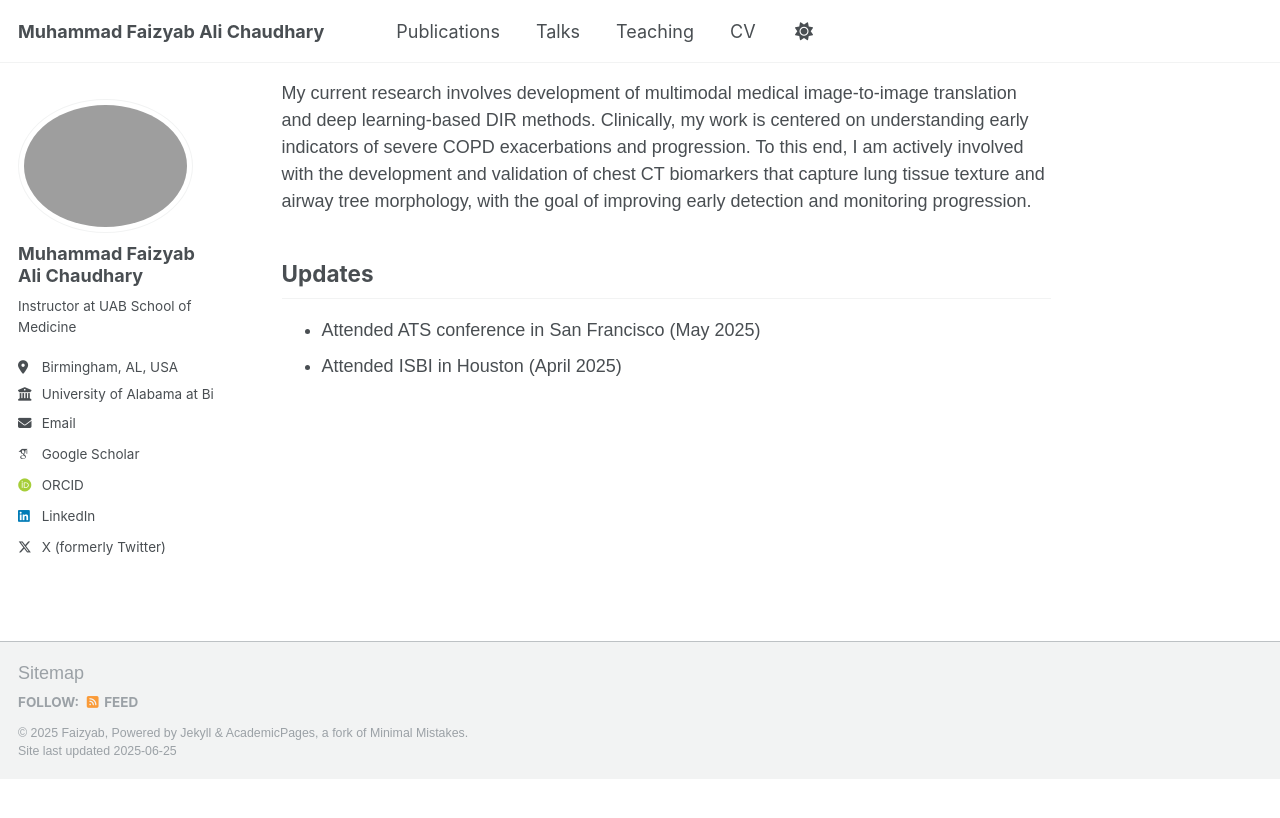
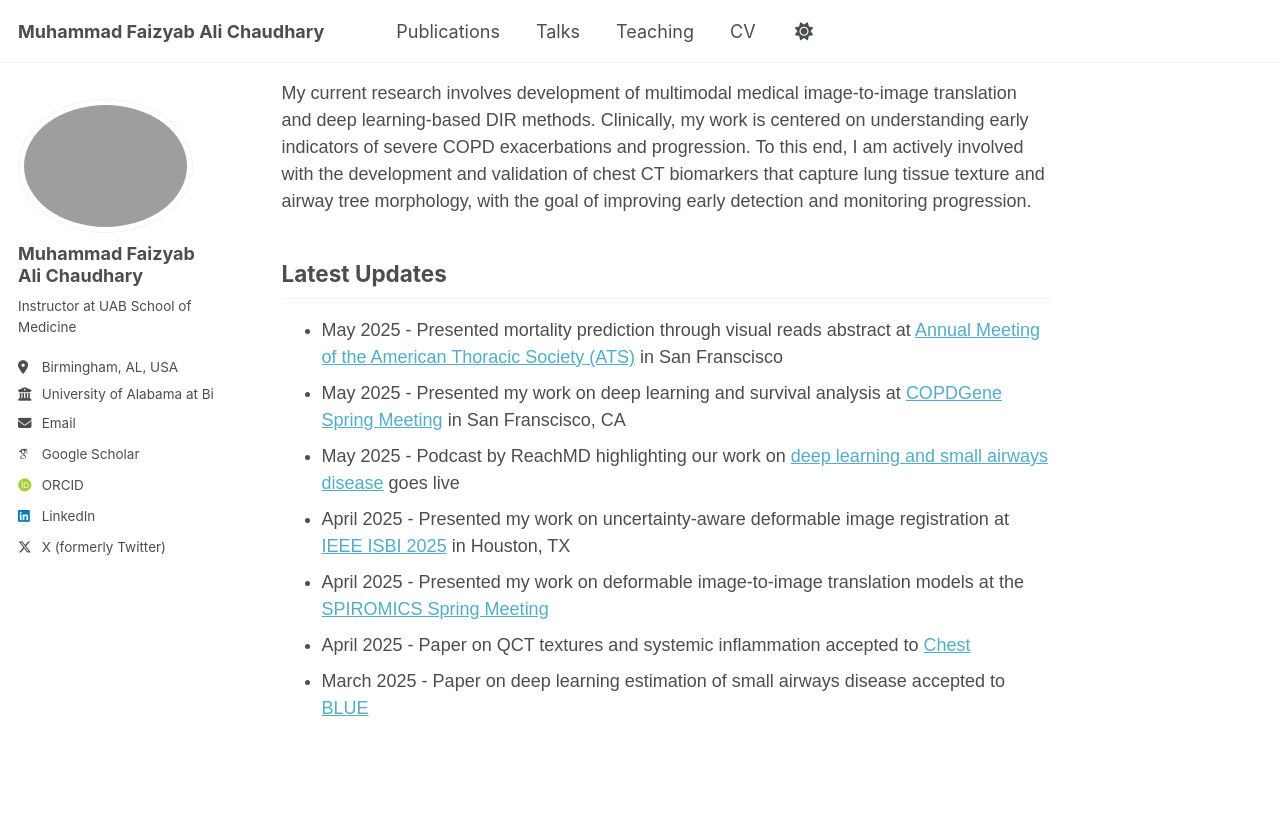
Before and after one commit to MFaizyabAli/mfaizyabali.github.io, a Jekyll site: the page built from _pages/about.md, in a window 1280 px wide and 900 px high, scrolled down 390 px. Shown: the top 818 px of the window. Built offline with Jekyll 4.4.1, drawn with Linux system fonts in a browser that asks for light colours; some web fonts are replaced; before the commit the page ends 1169 px from its top, so only the background shows below that.

Commit message:
Update about.md Updates

```diff
--- a/_pages/about.md
+++ b/_pages/about.md
@@ -14,7 +14,12 @@ My current research involves development of multimodal medical image-to-image tr
 
 
 
-Updates
+Latest Updates
 ------
-- Attended ATS conference in San Francisco (May 2025)
-- Attended ISBI in Houston (April 2025)
+- May 2025 - Presented mortality prediction through visual reads abstract at [Annual Meeting of the American Thoracic Society (ATS)](https://site.thoracic.org/events/ats-2025-international-conference) in San Franscisco
+- May 2025 - Presented my work on deep learning and survival analysis at [COPDGene Spring Meeting](https://copdgene.org) in San Franscisco, CA
+- May 2025 - Podcast by ReachMD highlighting our work on [deep learning and small airways disease](https://reachmd.com/programs/frontlines-copd/advancing-copd-care-ai-driven-tools-for-enhanced-imaging/35538/) goes live
+- April 2025 - Presented my work on uncertainty-aware deformable image registration at [IEEE ISBI 2025](https://biomedicalimaging.org/2025/) in Houston, TX
+- April 2025 - Presented my work on deformable image-to-image translation models at the [SPIROMICS Spring Meeting](https://www.spiromics.org/spiromics/)
+- April 2025 - Paper on QCT textures and systemic inflammation accepted to [Chest](https://doi.org/10.1016/j.chest.2025.04.017)
+- March 2025 - Paper on deep learning estimation of small airways disease accepted to [BLUE](https://www.atsjournals.org/doi/abs/10.1164/rccm.202409-1847OC)
```
